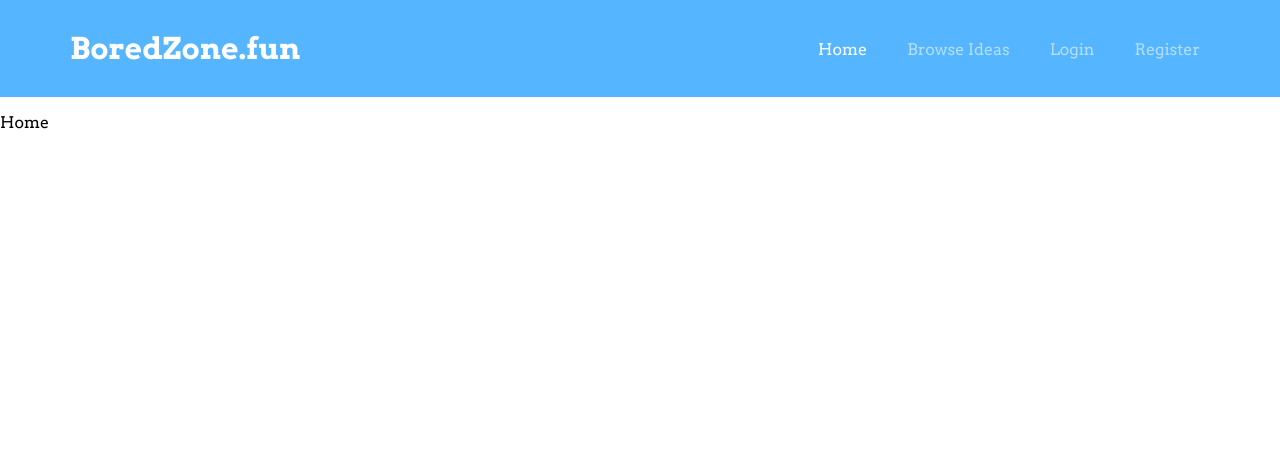
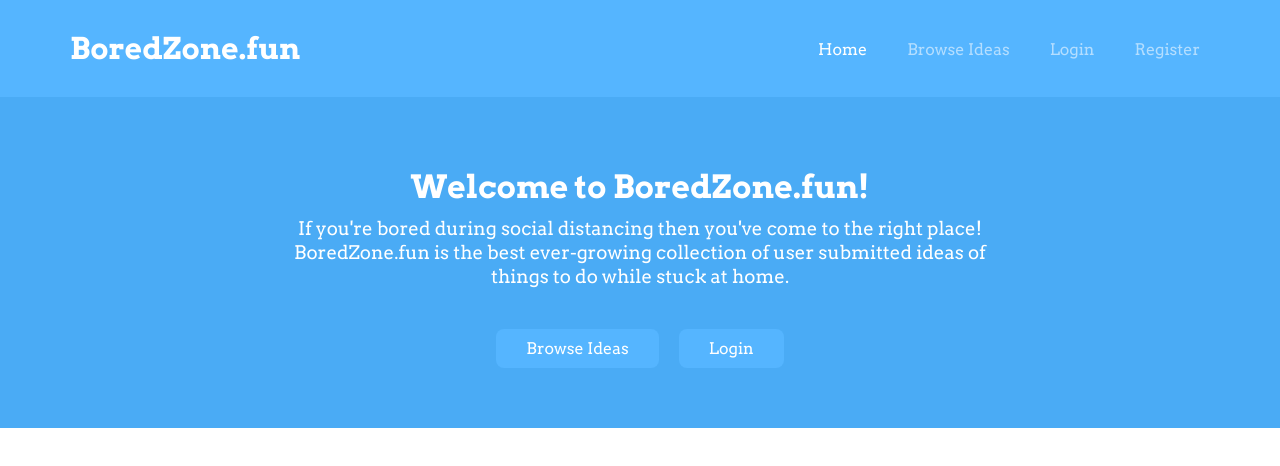
Before and after one commit to KaamiDev/boredzone.fun-frontend, a React (Create React App) app: page / in a window 1280 px wide. Shown: the top 466 px of the page. Built offline with nearby package versions, Linux system fonts and the light colour scheme.

Commit message:
Styled header in home component

```diff
--- a/src/App.css
+++ b/src/App.css
@@ -40,3 +40,44 @@ body {
 .nav-links a:hover {
 	color: #fff;
 }
+
+.header-section {
+	color: #fff;
+	background-color: #4aabf5;
+	text-align: center;
+	overflow: hidden;
+}
+
+.header-section h1 {
+	margin-top: 70px;
+	margin-bottom: 0;
+	padding-bottom: 0;
+}
+
+.header-section h3 {
+	font-weight: normal;
+	width: 55%;
+	display: block;
+	margin: 10px auto;
+	margin-bottom: 40px;
+}
+
+.header-buttons {
+	display: flex;
+	justify-content: center;
+	margin-bottom: 60px;
+}
+
+.header-buttons a {
+	text-decoration: none;
+	margin-left: 10px;
+	margin-right: 10px;
+	padding: 10px 30px 10px 30px;
+	border-radius: 8px;
+	color: #fff;
+	background-color: #55b5ff;
+}
+
+.header-buttons a:hover {
+	background-color: #66bdff;
+}
--- a/src/components/Home.js
+++ b/src/components/Home.js
@@ -1,9 +1,20 @@
 import React from 'react';
+import { Link } from 'react-router-dom';
 
 const Home = () => {
 	return (
-		<div>
-			<p>Home</p>
+		<div className="home-body">
+			<div className="header-section">
+				<h1>Welcome to BoredZone.fun!</h1>
+				<h3>
+					If you're bored during social distancing then you've come to the right place! BoredZone.fun is the
+					best ever-growing collection of user submitted ideas of things to do while stuck at home.
+				</h3>
+				<div className="header-buttons">
+					<Link to="/browse">Browse Ideas</Link>
+					<Link to="/login">Login</Link>
+				</div>
+			</div>
 		</div>
 	);
 };
```
